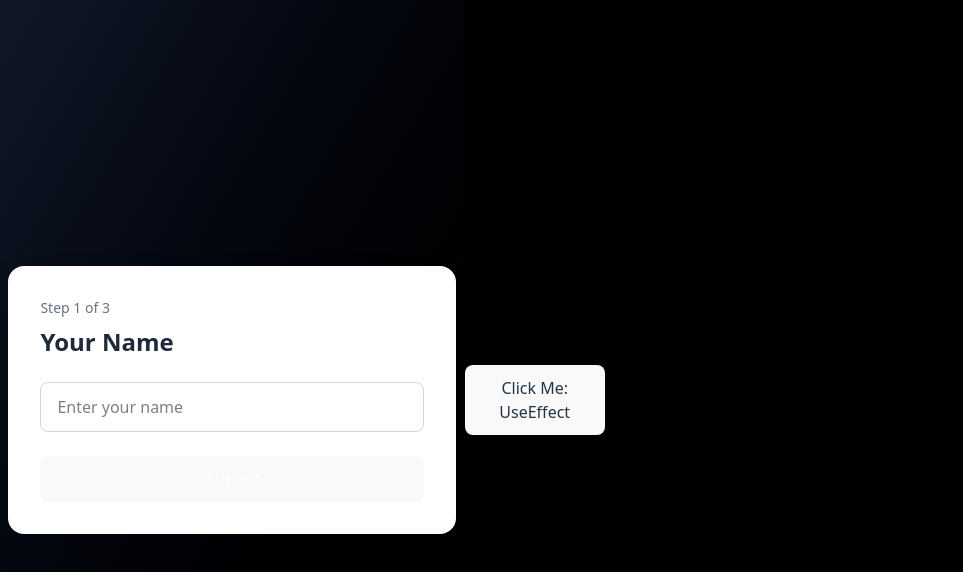
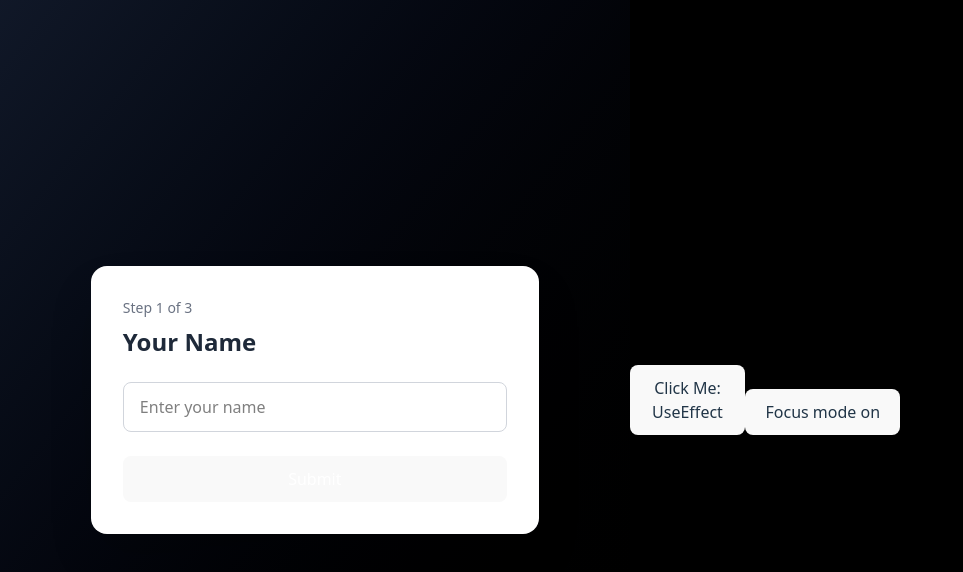
Before and after one commit to web-dev-Vivek/Streak_series, a React (Vite) app: page / in a window 1280 px wide. Shown: the top 572 px of the page, without its empty margins (0-963 px from the left). Built offline with nearby package versions, Linux system fonts and the light colour scheme.

Commit message:
Add UseRef component and integrate it into App

```diff
--- a/src/App.jsx
+++ b/src/App.jsx
@@ -1,14 +1,17 @@
 import "./App.css";
 import Form from "./component/Form";
 import USEEFFECT from "./component/USEEFFECT";
-function increaseCount() {
-  console.log("button clicked");
-}
+import UseRef from "./component/UseRef";
+
 function App() {
+  function increaseCount() {
+    console.log("button clicked");
+  }
   return (
     <div className="flex justify-center items-center w-full h-screen ">
       <Form />
       <USEEFFECT />
+      <UseRef />
     </div>
   );
 }
--- /dev/null
+++ b/src/component/UseRef.jsx
@@ -0,0 +1,17 @@
+import React from "react";
+import { useRef } from "react";
+
+function UseRef() {
+  const elemRef = useRef(null);
+  function Focus() {
+    elemRef.current.focus();
+  }
+  return (
+    <div>
+      <input ref={elemRef} type="text" />
+      <button onClick={Focus}>Focus mode on</button>
+    </div>
+  );
+}
+
+export default UseRef;
```
